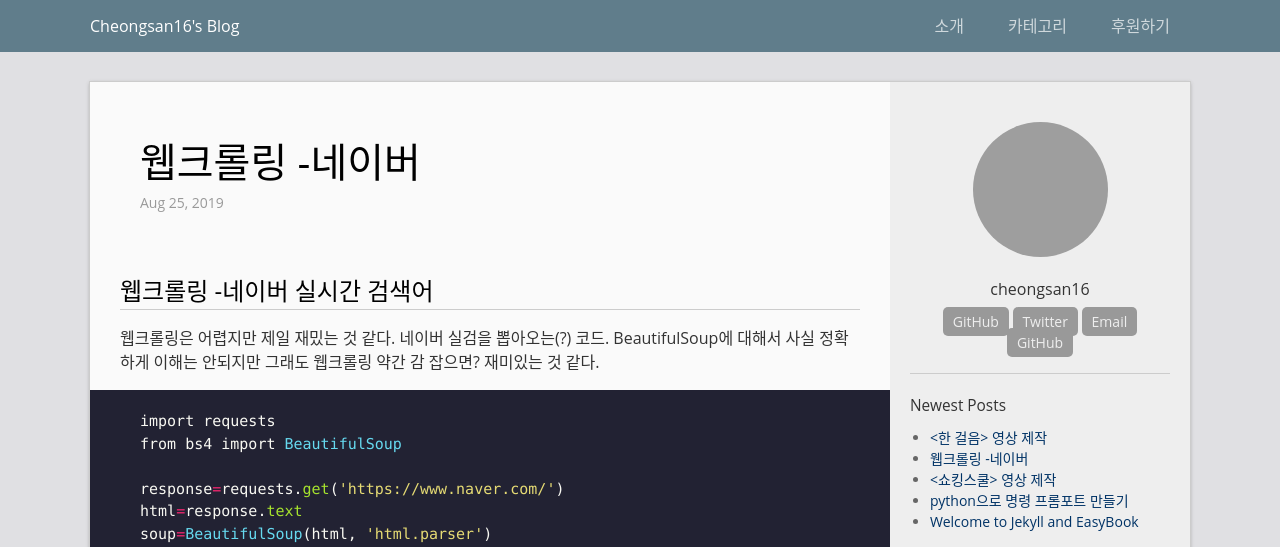
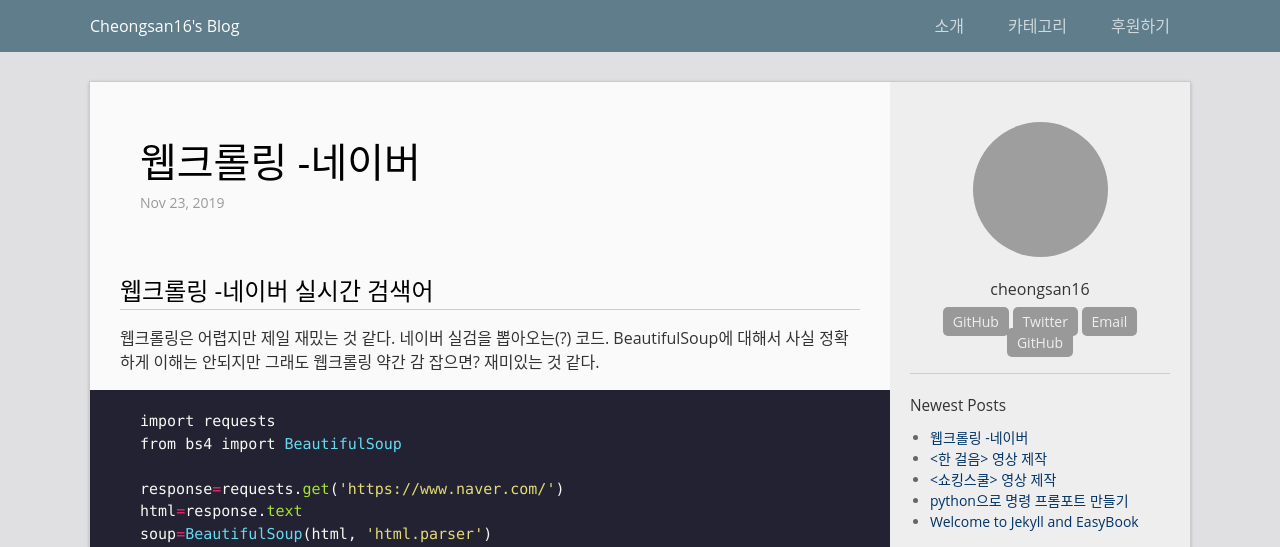
Before and after one commit to cheongsan16/cheongsan16.github.com, a Jekyll site: the page built from _posts/2019-11-23-naver.md, in a window 1280 px wide. Shown: the top 547 px of the page. Built offline with Jekyll 4.4.1, drawn with Linux system fonts in a browser that asks for light colours; grey boxes are pictures that could not be loaded.

Commit message:
Update 2019-11-23-naver.md

```diff
--- a/_posts/2019-11-23-naver.md
+++ b/_posts/2019-11-23-naver.md
@@ -1,7 +1,7 @@
 ---
 layout: post
 title:  "웹크롤링 -네이버"
-date:   2019-08-25 10:00
+date:   2019-11-23 10:00
 categories: jekyll
 permalink: /archivers/naver
 ---
```
